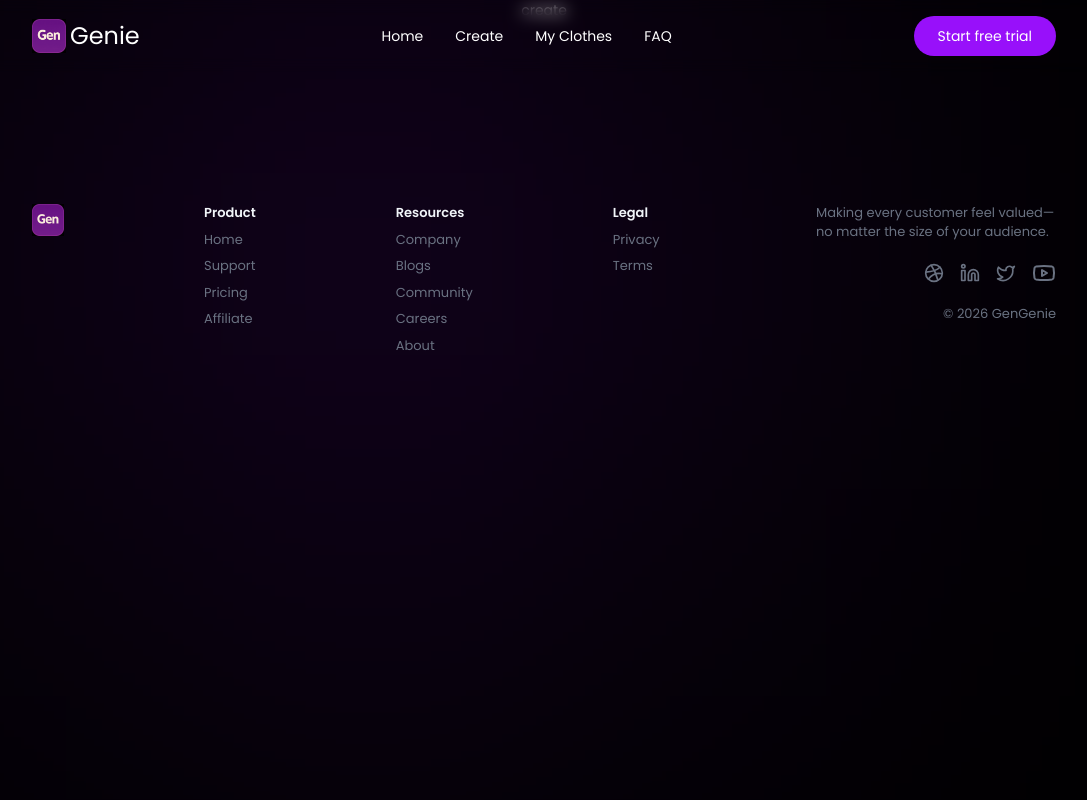
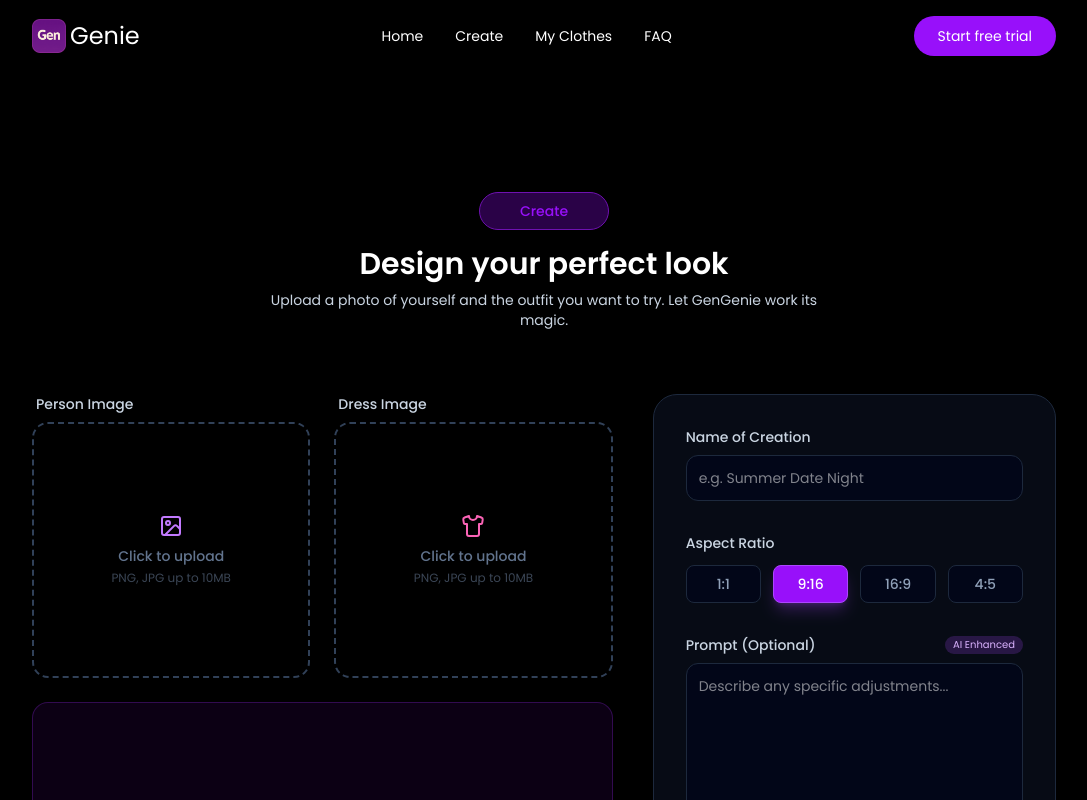
Before and after one commit to PrathameshPowar-dan/GenG-Frontend, a Next.js app: page /create in a window 1280 px wide. Shown: the top 800 px of the page, without its empty margins (96-1183 px from the left). Built offline with nearby package versions, Linux system fonts and the light colour scheme.

Commit message:
Create page

```diff
--- a/app/(pages)/create/page.tsx
+++ b/app/(pages)/create/page.tsx
@@ -1,10 +1,180 @@
-const create = () => {
+'use client'
+import { useState, useRef } from "react";
+import SectionTitle from "@/components/SectionTitle";
+import { motion } from "motion/react";
+import { XIcon, SparklesIcon, Image as ImageIcon, ShirtIcon } from "lucide-react";
+import Image from "next/image";
+
+export default function CreatePage() {
+    const [personImage, setPersonImage] = useState<string | null>(null);
+    const [dressImage, setDressImage] = useState<string | null>(null);
+    const [creationName, setCreationName] = useState("");
+    const [aspectRatio, setAspectRatio] = useState("9:16");
+    const [prompt, setPrompt] = useState("");
+
+    const personInputRef = useRef<HTMLInputElement>(null);
+    const dressInputRef = useRef<HTMLInputElement>(null);
+
+    const handleFileChange = (e: React.ChangeEvent<HTMLInputElement>, setter: (val: string | null) => void) => {
+        const file = e.target.files?.[0];
+        if (file) {
+            const url = URL.createObjectURL(file);
+            setter(url);
+        }
+    };
+
+    const ratios = ["1:1", "9:16", "16:9", "4:5"];
+
     return (
-        <div className="relative flex flex-col items-center justify-center px-4 md:px-16 lg:px-24 xl:px-32">
-            <div className="absolute top-30 -z-10 left-1/4 size-72 bg-purple-600 blur-[300px]"></div>
-            create
+        <div className="min-h-screen pt-20 pb-20 px-4 md:px-16 lg:px-24 xl:px-32">
+            <SectionTitle
+                text1="Create"
+                text2="Design your perfect look"
+                text3="Upload a photo of yourself and the outfit you want to try. Let GenGenie work its magic."
+            />
+
+            <div className="mt-16 grid lg:grid-cols-12 gap-10 max-w-6xl mx-auto items-stretch">
+
+                {/* Image Uploads */}
+                <motion.div
+                    className="lg:col-span-7 flex flex-col gap-6 h-full"
+                    initial={{ x: -50, opacity: 0 }}
+                    animate={{ x: 0, opacity: 1 }}
+                    transition={{ duration: 0.5 }}
+                >
+                    <div className="grid md:grid-cols-2 gap-6">
+                        {/* Person Upload */}
+                        <UploadCard
+                            title="Person Image"
+                            icon={<ImageIcon className="size-6 mb-2 text-purple-400" />}
+                            image={personImage}
+                            setImage={setPersonImage}
+                            inputRef={personInputRef}
+                            handleFileChange={(e: any) => handleFileChange(e, setPersonImage)}
+                        />
+
+                        {/* Dress Upload */}
+                        <UploadCard
+                            title="Dress Image"
+                            icon={<ShirtIcon className="size-6 mb-2 text-pink-400" />}
+                            image={dressImage}
+                            setImage={setDressImage}
+                            inputRef={dressInputRef}
+                            handleFileChange={(e: any) => handleFileChange(e, setDressImage)}
+                        />
+                    </div>
+
+                    {/* Preview */}
+                    <div className="bg-purple-950/20 border border-purple-900/50 rounded-2xl p-8 min-h-75 flex-1 flex items-center justify-center text-center">
+                        {personImage && dressImage ? (
+                            <div className="flex items-center gap-4 text-purple-300">
+                                <SparklesIcon className="size-6 animate-pulse" />
+                                <span>Ready to Generate Magic!</span>
+                            </div>
+                        ) : (
+                            <p className="text-slate-500 text-sm">Upload both images to see the magic preview.</p>
+                        )}
+                    </div>
+                </motion.div>
+
+                {/* Right Side */}
+                <motion.div
+                    className="lg:col-span-5 flex flex-col gap-8 bg-slate-900/50 border border-slate-800 p-8 rounded-3xl h-full"
+                    initial={{ x: 50, opacity: 0 }}
+                    animate={{ x: 0, opacity: 1 }}
+                    transition={{ duration: 0.5, delay: 0.2 }}
+                >
+                    {/* Creation Name */}
+                    <div>
+                        <label className="block text-slate-300 text-sm font-medium mb-2">Name of Creation</label>
+                        <input
+                            type="text"
+                            value={creationName}
+                            onChange={(e) => setCreationName(e.target.value)}
+                            placeholder="e.g. Summer Date Night"
+                            className="w-full bg-slate-950 border border-slate-800 rounded-xl p-3 text-white focus:outline-none focus:border-purple-500 transition"
+                        />
+                    </div>
+
+                    {/* Aspect Ratio */}
+                    <div>
+                        <label className="block text-slate-300 text-sm font-medium mb-3">Aspect Ratio</label>
+                        <div className="grid grid-cols-4 gap-3">
+                            {ratios.map((ratio) => (
+                                <button
+                                    key={ratio}
+                                    onClick={() => setAspectRatio(ratio)}
+                                    className={`py-2 rounded-lg text-sm font-medium border transition-all ${aspectRatio === ratio
+                                            ? "bg-purple-600 border-purple-500 text-white shadow-lg shadow-purple-500/25"
+                                            : "bg-slate-950 border-slate-800 text-slate-400 hover:border-purple-500/50"
+                                        }`}
+                                >
+                                    {ratio}
+                                </button>
+                            ))}
+                        </div>
+                    </div>
+
+                    {/* Promp */}
+                    <div className="flex-1 flex flex-col">
+                        <div className="flex justify-between items-center mb-2">
+                            <label className="text-slate-300 text-sm font-medium">Prompt (Optional)</label>
+                            <span className="text-[10px] bg-purple-500/20 text-purple-300 px-2 py-0.5 rounded-full">AI Enhanced</span>
+                        </div>
+                        <textarea
+                            value={prompt}
+                            onChange={(e) => setPrompt(e.target.value)}
+                            placeholder="Describe any specific adjustments..."
+                            className="w-full flex-1 bg-slate-950 border border-slate-800 rounded-xl p-3 text-white resize-none focus:outline-none focus:border-purple-500 transition"
+                        />
+                    </div>
+
+                    {/* Generate Button */}
+                    <button className="w-full py-4 bg-linear-to-r from-purple-600 to-pink-600 rounded-xl font-semibold text-white hover:opacity-90 active:scale-[0.98] transition-all shadow-lg shadow-purple-900/20 flex items-center justify-center gap-2">
+                        <SparklesIcon className="size-5 fill-white" />
+                        Generate Outfit
+                    </button>
+                </motion.div>
+            </div>
         </div>
-    )
+    );
 }
 
-export default create;
+function UploadCard({ title, icon, image, setImage, inputRef, handleFileChange }: any) {
+    return (
+        <div className="flex flex-col gap-2">
+            <span className="text-slate-300 text-sm font-medium pl-1">{title}</span>
+            <div
+                onClick={() => inputRef.current?.click()}
+                className={`relative h-64 w-full rounded-2xl border-2 border-dashed transition-all cursor-pointer overflow-hidden group ${image ? "border-purple-500/50" : "border-slate-700 hover:border-purple-500/50 hover:bg-slate-800/30"
+                    }`}
+            >
+                <input
+                    type="file"
+                    hidden
+                    ref={inputRef}
+                    accept="image/*"
+                    onChange={handleFileChange}
+                />
+
+                {image ? (
+                    <>
+                        <Image src={image} alt={title} fill className="object-cover" />
+                        <button
+                            onClick={(e) => { e.stopPropagation(); setImage(null); }}
+                            className="absolute top-2 right-2 p-1.5 bg-black/50 hover:bg-red-500/80 rounded-full text-white backdrop-blur-sm transition"
+                        >
+                            <XIcon size={16} />
+                        </button>
+                    </>
+                ) : (
+                    <div className="absolute inset-0 flex flex-col items-center justify-center text-slate-500 group-hover:text-purple-300 transition">
+                        {icon}
+                        <p className="text-sm font-medium">Click to upload</p>
+                        <p className="text-xs opacity-60 mt-1">PNG, JPG up to 10MB</p>
+                    </div>
+                )}
+            </div>
+        </div>
+    );
+}
--- a/components/Footer.tsx
+++ b/components/Footer.tsx
@@ -8,7 +8,7 @@ import { IFooterLink } from "@/types";
 
 export default function Footer() {
     return (
-        <footer className="flex flex-wrap justify-center md:justify-between overflow-hidden gap-10 md:gap-20 mt-40 py-6 px-6 md:px-16 lg:px-24 xl:px-32 text-[13px] text-gray-500">
+        <footer className="flex flex-wrap justify-center md:justify-between overflow-hidden gap-10 md:gap-20 mt-20 py-6 px-6 md:px-16 lg:px-24 xl:px-32 text-[13px] text-gray-500">
             <motion.div className="flex flex-wrap items-start gap-10 md:gap-35"
                 initial={{ x: -150, opacity: 0 }}
                 whileInView={{ x: 0, opacity: 1 }}
```
